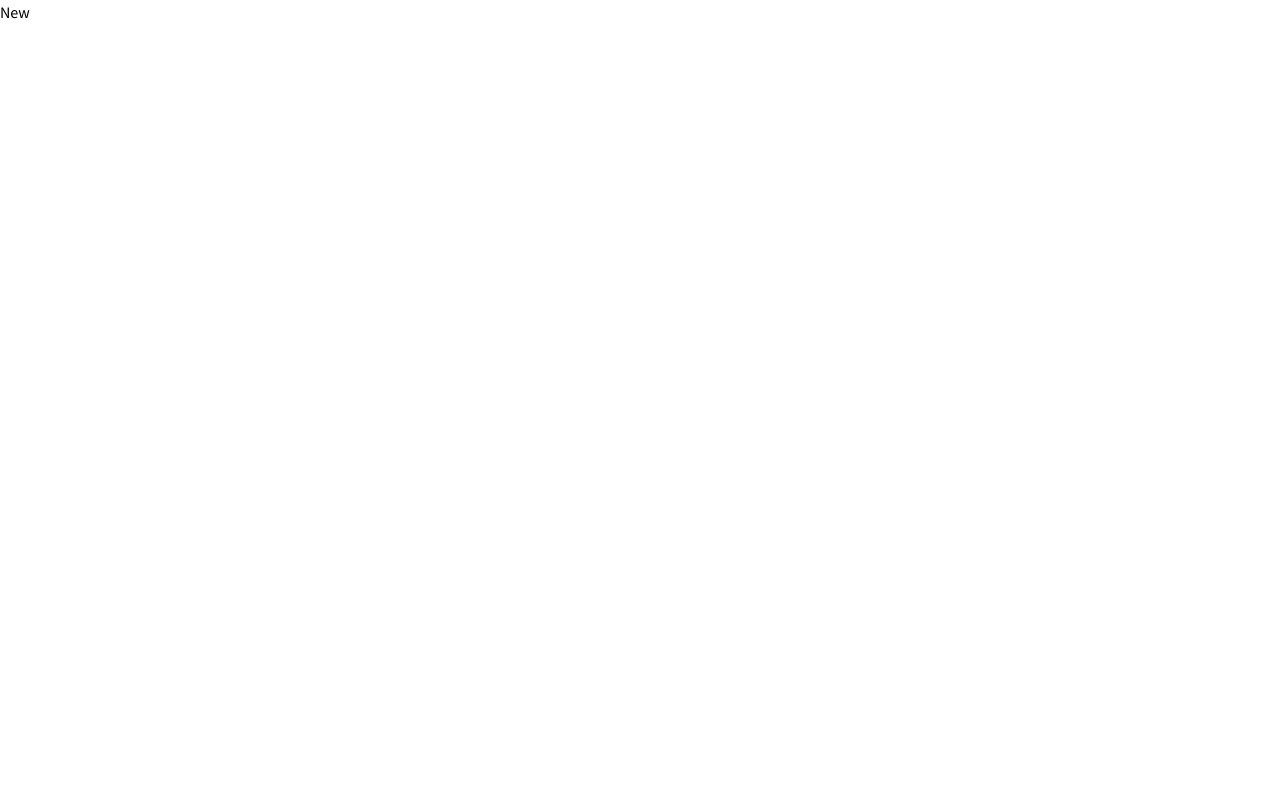
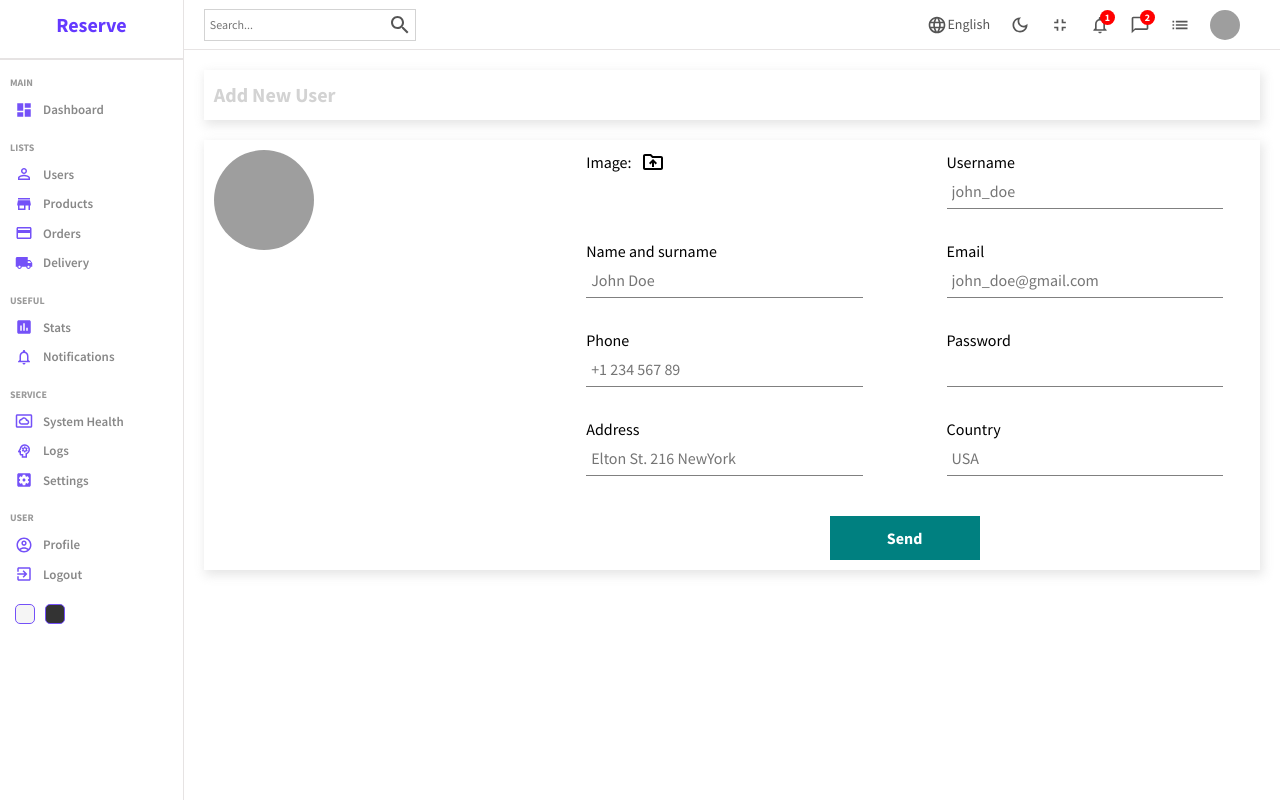
Before and after one commit to PaulAroo/reserve-admin, a React (Vite) app: page /users/new in a window 1280 px wide. Built offline with nearby package versions, Linux system fonts and the light colour scheme; grey boxes are pictures that could not be loaded.

Commit message:
implement: add user page

```diff
--- a/src/App.jsx
+++ b/src/App.jsx
@@ -5,6 +5,7 @@
 import Single from "./pages/single/Single";
 import New from "./pages/new/New";
 import { BrowserRouter as Router, Routes, Route } from "react-router-dom";
+import { productInputs, userInputs } from "./formSource";
 
 function App() {
   return (
@@ -17,12 +18,18 @@
             <Route path="users">
               <Route index element={<List />} />
               <Route path=":userId" element={<Single />} />
-              <Route path="new" element={<New />} />
+              <Route
+                path="new"
+                element={<New inputs={userInputs} title="Add New User" />}
+              />
             </Route>
             <Route path="products">
               <Route index element={<List />} />
               <Route path=":productId" element={<Single />} />
-              <Route path="new" element={<New />} />
+              <Route
+                path="new"
+                element={<New inputs={productInputs} title="Add New Product" />}
+              />
             </Route>
           </Route>
         </Routes>
--- /dev/null
+++ b/src/formSource.js
@@ -0,0 +1,76 @@
+export const userInputs = [
+  {
+    id: 1,
+    label: "Username",
+    type: "text",
+    placeholder: "john_doe",
+  },
+  {
+    id: 2,
+    label: "Name and surname",
+    type: "text",
+    placeholder: "John Doe",
+  },
+  {
+    id: 3,
+    label: "Email",
+    type: "mail",
+    placeholder: "john_doe@gmail.com",
+  },
+  {
+    id: 4,
+    label: "Phone",
+    type: "text",
+    placeholder: "+1 234 567 89",
+  },
+  {
+    id: 5,
+    label: "Password",
+    type: "password",
+  },
+  {
+    id: 6,
+    label: "Address",
+    type: "text",
+    placeholder: "Elton St. 216 NewYork",
+  },
+  {
+    id: 7,
+    label: "Country",
+    type: "text",
+    placeholder: "USA",
+  },
+];
+
+export const productInputs = [
+  {
+    id: 1,
+    label: "Title",
+    type: "text",
+    placeholder: "Apple Macbook Pro",
+  },
+  {
+    id: 2,
+    label: "Description",
+    type: "text",
+    placeholder: "Description",
+  },
+  {
+    id: 3,
+    label: "Category",
+    type: "text",
+    placeholder: "Computers",
+  },
+  {
+    id: 4,
+    label: "Price",
+    type: "text",
+    placeholder: "100",
+  },
+  {
+    id: 5,
+    label: "Stock",
+    type: "text",
+    placeholder: "in stock",
+  },
+];
--- a/src/pages/new/New.jsx
+++ b/src/pages/new/New.jsx
@@ -1,7 +1,58 @@
 import "./new.scss";
+import Sidebar from "../../components/sidebar/Sidebar";
+import Navbar from "../../components/navbar/Navbar";
+import DriveFolderUploadOutlinedIcon from "@mui/icons-material/DriveFolderUploadOutlined";
+import { useState } from "react";
 
-function New() {
-  return <div>New</div>;
+function New({ inputs, title }) {
+  const [file, setFile] = useState("");
+
+  return (
+    <div className="new">
+      <Sidebar />
+      <div className="newContainer">
+        <Navbar />
+        <div className="top">
+          <h1>{title}</h1>
+        </div>
+        <div className="bottom">
+          <div className="left">
+            <img
+              src={
+                file
+                  ? URL.createObjectURL(file)
+                  : "https://icon-library.com/images/no-image-icon/no-image-icon-0.jpg"
+              }
+              alt=""
+            />
+          </div>
+          <div className="right">
+            <form>
+              <div className="formInput">
+                <label htmlFor="file">
+                  Image: <DriveFolderUploadOutlinedIcon className="icon" />
+                </label>
+                <input
+                  type="file"
+                  id="file"
+                  onChange={(e) => setFile(e.target.files[0])}
+                  style={{ display: "none" }}
+                />
+              </div>
+
+              {inputs.map((input) => (
+                <div className="formInput" key={input.id}>
+                  <label>{input.label}</label>
+                  <input type={input.type} placeholder={input.placeholder} />
+                </div>
+              ))}
+              <button>Send</button>
+            </form>
+          </div>
+        </div>
+      </div>
+    </div>
+  );
 }
 
 export default New;
--- a/src/pages/new/new.scss
+++ b/src/pages/new/new.scss
@@ -0,0 +1,77 @@
+.new {
+  width: 100%;
+  display: flex;
+
+  .newContainer {
+    flex: 6;
+
+    .top,
+    .bottom {
+      -webkit-box-shadow: 2px 4px 10px 1px rgba(0, 0, 0, 0.47);
+      box-shadow: 2px 4px 10px 1px rgba(201, 201, 201, 0.47);
+      padding: 10px;
+      margin: 20px;
+      display: flex;
+
+      h1 {
+        color: lightgray;
+        font-size: 20px;
+      }
+
+      .left {
+        flex: 1;
+        text-align: center;
+
+        img {
+          width: 100px;
+          height: 100px;
+          border-radius: 50%;
+          object-fit: cover;
+        }
+      }
+
+      .right {
+        flex: 2;
+
+        form {
+          display: flex;
+          flex-wrap: wrap;
+          gap: 30px;
+          justify-content: space-around;
+
+          .formInput {
+            width: 40%;
+
+            label {
+              display: flex;
+              align-items: center;
+              gap: 10px;
+
+              .icon {
+                cursor: pointer;
+              }
+            }
+
+            input {
+              width: 100%;
+              padding: 5px;
+              border: none;
+              border-bottom: 1px solid gray;
+            }
+          }
+
+          button {
+            width: 150px;
+            padding: 10px;
+            border: none;
+            background-color: teal;
+            color: white;
+            font-weight: bold;
+            cursor: pointer;
+            margin-top: 10px;
+          }
+        }
+      }
+    }
+  }
+}
```
